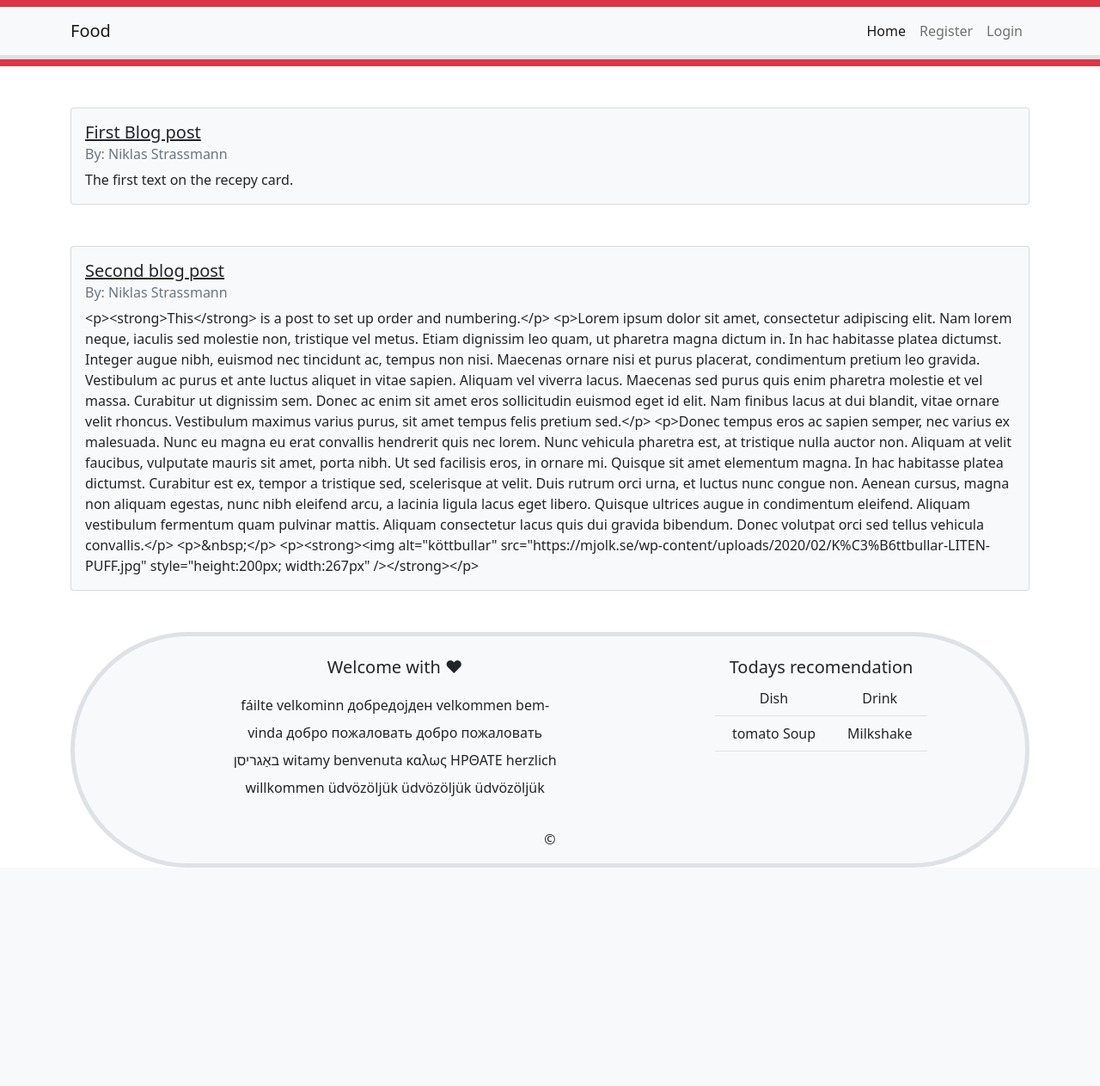
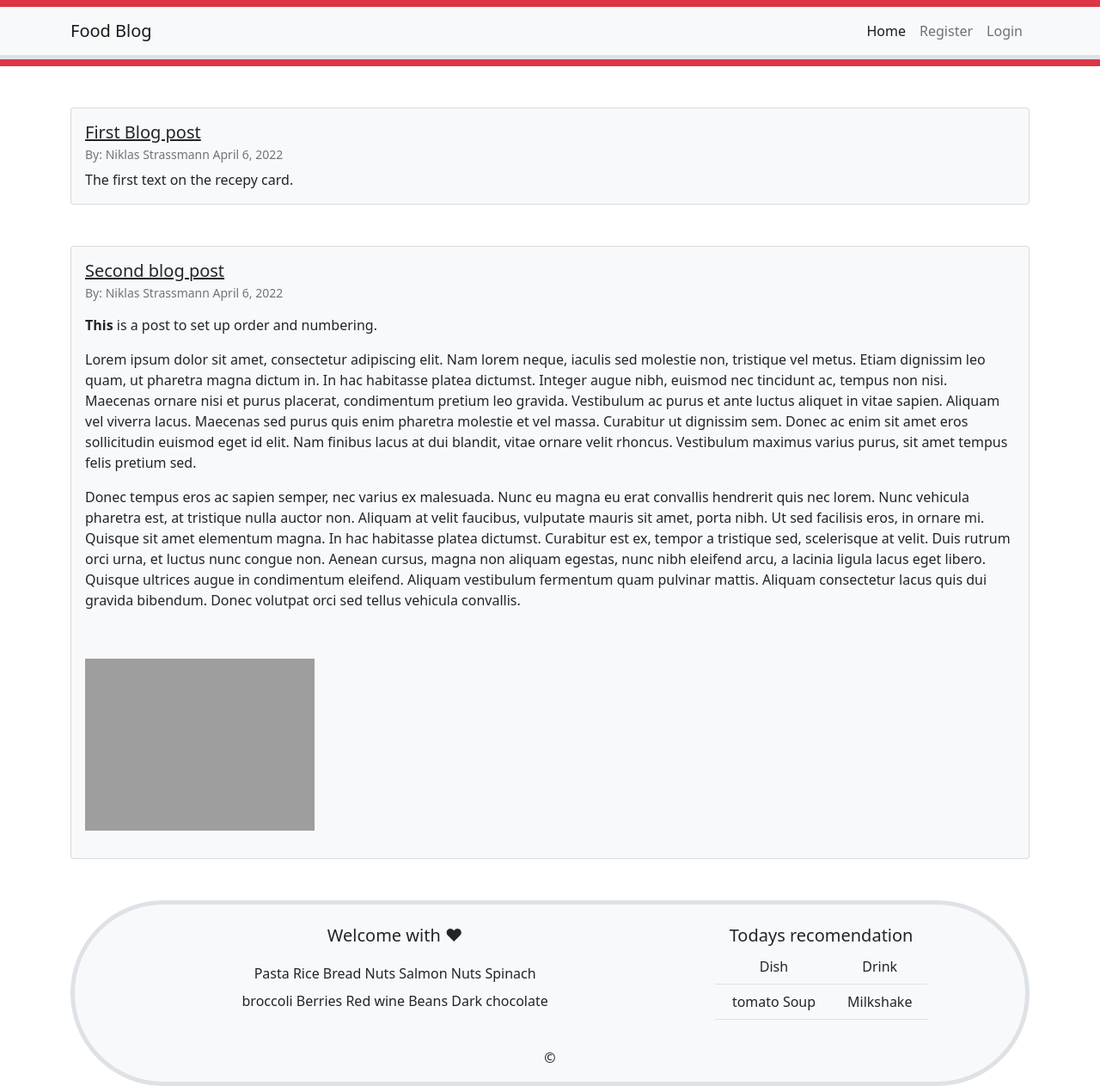
Before and after one commit to Code-Institute-Submissions/blog-to-django, a Django app: page / in a window 1280 px wide. Shown: the whole page at 86% size. Before the commit the page ends 1009 px from the top, so only its background shows below. Run offline with Django 3.2, Linux system fonts and the light colour scheme; data comes from the database, SQL or seed files in the repository; both versions use the stored data as it was after the commit; parts of the project's set-up code (start-up, migrations or seed data) failed here and were passed over; some libraries are stand-ins or nearby versions; grey boxes are pictures that could not be loaded.

Commit message:
added text editor ckeditor

```diff
--- a/blog/blog/settings.py
+++ b/blog/blog/settings.py
@@ -39,6 +39,7 @@ INSTALLED_APPS = [
     'django.contrib.staticfiles',
     'foodblog',
     'members',
+    'ckeditor',
 ]
 
 MIDDLEWARE = [
--- a/blog/foodblog/models.py
+++ b/blog/foodblog/models.py
@@ -2,6 +2,7 @@ from django.db import models
 from django.contrib.auth.models import User
 from django.urls import reverse
 from datetime import datetime, date
+from ckeditor.fields import RichTextField
 
 
 class Blog(models.Model):
@@ -9,7 +10,8 @@ class Blog(models.Model):
     dish = models.CharField(
         max_length=20, null=False, blank=False)
     author = models.ForeignKey(User, on_delete=models.CASCADE)
-    card = models.TextField()
+    # card = models.TextField()
+    card = RichTextField(blank=True, null=True)
     date_stamp = models.DateField(auto_now_add=True)
 
     def __str__(self):
--- a/blog/foodblog/templates/add_blog.html
+++ b/blog/foodblog/templates/add_blog.html
@@ -9,6 +9,7 @@
     <div class="input-group">
         <form method="POST">
             {% csrf_token %}
+            {{form.media }}
             {{form.as_p }}
             <button class="btn btn-success">Post</button>
     </div>
--- a/blog/foodblog/templates/base.html
+++ b/blog/foodblog/templates/base.html
@@ -19,7 +19,7 @@
         <!-- navbar -->
           <nav class="navbar navbar-expand navbar-light bg-light border-bottom border-5">
             <div class="container">
-              <a class="navbar-brand" href="#">Food</a>
+              <a class="navbar-brand" href="#">Food Blog</a>
               <button class="navbar-toggler" type="button" data-bs-toggle="collapse" data-bs-target="#navbarNav" aria-controls="navbarNav" aria-expanded="false" aria-label="Toggle navigation">
                 <span class="navbar-toggler-icon"></span>
               </button>
@@ -69,8 +69,7 @@
             <div class="col-lg-6 col-md-12 mb-0">
                 <h5 class="mb-3 text-dark text-center">Welcome with <span>&hearts;</span></h5>
                 <p class="text-center lh-lg col-9 mx-auto">
-                fáilte velkominn добредојден velkommen bem-vinda добро пожаловать добро пожаловать
-                באַגריסן witamy benvenuta καλως ΗΡΘΑΤΕ herzlich willkommen üdvözöljük üdvözöljük üdvözöljük
+                  Pasta Rice Bread Nuts Salmon Nuts Spinach broccoli Berries Red wine Beans Dark chocolate
                 </p>
             </div>
             <div class="col-lg-3 col-md-6 text-center">
--- a/blog/foodblog/templates/edit_blog.html
+++ b/blog/foodblog/templates/edit_blog.html
@@ -7,6 +7,7 @@
 <div class="input-group">
     <form method="POST">
         {% csrf_token %}
+        {{form.media }}
         {{form.as_p }}
         <button class="btn btn-success">Update</button>
         <a href="{% url 'delete_blog' blog.pk %}">Delete</a>
--- a/blog/foodblog/templates/home.html
+++ b/blog/foodblog/templates/home.html
@@ -6,8 +6,8 @@
         <div class="card bg-light mx-auto my-5">
             <div class="card-body">
                 <h5 class="card-title"><a href="{% url 'recipe' blog.pk %}" class="text-dark">{{ blog.title }}</a></h5>
-                <h6 class="card-subtitle mb-2 text-muted">By: {{ blog.author.first_name }} {{ blog.author.last_name }}</h6>
-                <p class="card-text">{{ blog.card }}</p>
+                <h6 class="card-subtitle mb-2 text-muted"><small>By: {{ blog.author.first_name }} {{ blog.author.last_name }} {{ blog.date_stamp }}</small></h6>
+                <p class="card-text">{{ blog.card|safe }}</p>
                 {% if user.is_authenticated %}
                     <a href="{% url 'edit_blog' blog.pk %}">Edit</a>
                     <a href="{% url 'delete_blog' blog.pk %}">Delete</a>
--- a/blog/foodblog/templates/recipe_details.html
+++ b/blog/foodblog/templates/recipe_details.html
@@ -6,7 +6,7 @@
 <h1>{{ blog.title }}</h1>
 <h6>Recpie of {{ blog.author.last_name }}</h6>
 {{ blog.date_stamp }}
-<p>{{ blog.card }}</p>
+<p>{{ blog.card|safe }}</p>
 
 {% if user.if_authenticated %}
     <button><a href="{% url 'home' %}">back</a></button>
--- a/blog/foodblog/views.py
+++ b/blog/foodblog/views.py
@@ -1,5 +1,6 @@
 from django.shortcuts import render
-from django.views.generic import ListView, DetailView, CreateView, UpdateView, DeleteView
+from django.views.generic import ListView, DetailView, CreateView
+from django.views.generic import UpdateView, DeleteView
 from .models import Blog
 from .forms import BlogForm, EditForm
 from django.urls import reverse_lazy
--- a/blog/members/views.py
+++ b/blog/members/views.py
@@ -3,6 +3,7 @@ from django.views import generic
 from django.contrib.auth.forms import UserCreationForm
 from django.urls import reverse_lazy
 
+
 class UserRegisterView(generic.CreateView):
     form_class = UserCreationForm
     template_name = 'registration/registration.html'
```
Also changed, not shown: blog/db.sqlite3, blog/foodblog/migrations/0004_alter_blog_card.py (added).
